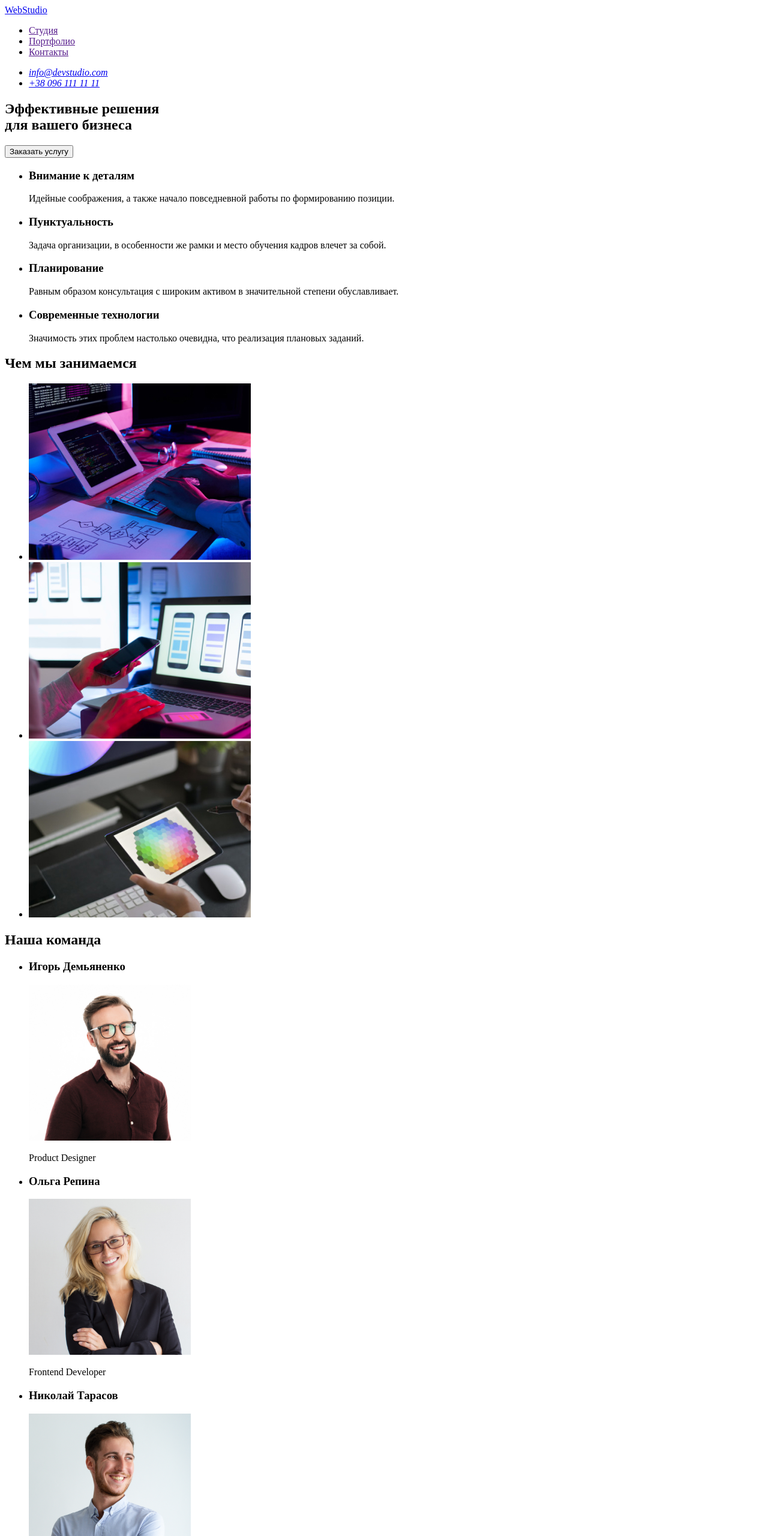
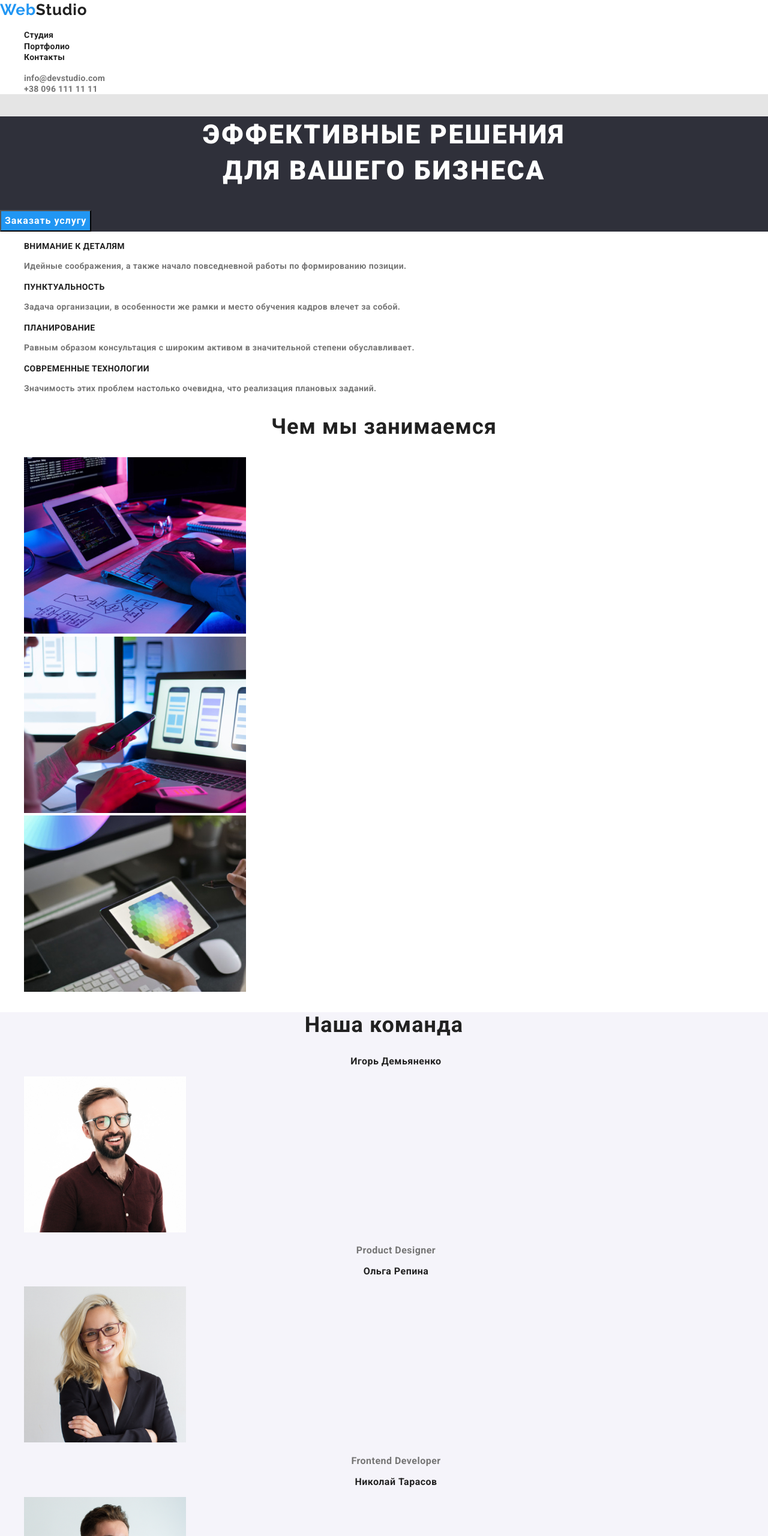
Before and after one commit to tomenko/goit-markup-hw-01, a plain HTML site: page index.html in a window 1280 px wide. Shown: the top 2560 px of the page at 60% size. Drawn offline with nearby package versions, Linux system fonts and the light colour scheme.

Commit message:
Внёс правки

```diff
--- /dev/null
+++ b/CSS/styles.css
@@ -0,0 +1,284 @@
+/*основной цвет текста(--main-color)-серый-#757575*/
+/*текст заголовков (--title-color) -чёрный-#212121*/
+/*вспомогательный цвет-белый-#ffffff*/
+/* акцент-цвет выделения (--accent-color)-синий #2196F3*/
+/*цвет mail  и tel в футере- rgba(255, 255, 255, 0.6);*/
+
+/*цвет body-#2196F3*/
+/*цвет header+main белый-#ffffff*/
+/*цвет  hero-#2f303a*/
+/*цвет section-team-#f5f4fa*/
+/*цвет footer-#2f303a*/
+
+/*основной текст (--main-font) Roboto*/
+/*текст лого (--logo-font) Raleway*/
+
+/*===============about===============*/
+:root {
+  --main-font: Roboto, sans-serif;
+  --logo-font: Raleway, sans-serif;
+  --main-color: #757575;
+  --title-color: #212121;
+  --accent-color: #2196f3;
+}
+
+.list {
+  list-style: none;
+}
+
+.link {
+  text-decoration: none;
+}
+
+.address {
+  font-style: normal;
+}
+
+.navigation-list-link:hover,
+.navigation-list-link:focus,
+.address-mail:hover,
+.address-mail:focus,
+.address-tel:hover,
+.address-tel:focus,
+.footer-address-map:hover,
+.footer-address-map:focus,
+.footer-address-mail:hover,
+.footer-address-mail:focus,
+.footer-address-tel:hover,
+.footer-address-tel:focus {
+  color: var(--accent-color);
+}
+/*===============end about===============*/
+
+.page-body {
+  font-family: var(--main-font);
+  font-style: normal;
+  color: var(--main-color);
+  background-color: #e5e5e5;
+}
+
+.main {
+  background-color: #ffffff;
+}
+
+/*===============header===============*/
+.header {
+  background-color: #ffffff;
+}
+
+.logo-web {
+  font-family: var(--logo-font);
+  font-style: normal;
+  font-weight: 700;
+  font-size: 26px;
+  line-height: 1.286;
+  letter-spacing: 0.03em;
+  color: #2196f3;
+}
+
+.logo-studio {
+  font-family: var(--logo-font);
+  font-style: normal;
+  font-weight: 700;
+  font-size: 26px;
+  line-height: 1.286;
+  letter-spacing: 0.03em;
+  color: #212121;
+}
+
+.navigation-list-link {
+  font-style: normal;
+  font-weight: 500;
+  font-size: 14px;
+  line-height: 1.143;
+  letter-spacing: 0.02em;
+  color: #212121;
+}
+
+.address-mail,
+.address-tel {
+  font-style: normal;
+  font-weight: 500;
+  font-size: 14px;
+  line-height: 1.143;
+  letter-spacing: 0.02em;
+  color: #757575;
+}
+/*===============end header===============*/
+
+/*===============hero===============*/
+
+.section-hero {
+  background-color: #2f303a;
+}
+
+.hero-title {
+  font-weight: 900;
+  font-size: 44px;
+  line-height: 1.364;
+  text-align: center;
+  letter-spacing: 0.06em;
+  text-transform: uppercase;
+  color: #ffffff;
+}
+
+.button-hero {
+  font-weight: 700;
+  font-size: 16px;
+  line-height: 1.875;
+  display: flex;
+  align-items: center;
+  text-align: center;
+  letter-spacing: 0.06em;
+  color: #ffffff;
+  background: #2196f3;
+}
+/*===============end hero===============*/
+
+/*===============advantages===============*/
+.section-advantages {
+}
+
+.advantages-title {
+  font-weight: 700;
+  font-size: 14px;
+  line-height: 1.143;
+  letter-spacing: 0.03em;
+  text-transform: uppercase;
+  color: var(--title-color);
+}
+.advantages-subtitle {
+  font-weight: 400;
+  font-size: 14px;
+  line-height: 1.714;
+  letter-spacing: 0.03em;
+}
+/*===============end advantages===============*/
+
+/*===============what-are-we-doing===============*/
+.section-doing {
+}
+
+.section-doing-title {
+  font-weight: 700;
+  font-size: 36px;
+  line-height: 1.167;
+  text-align: center;
+  letter-spacing: 0.03em;
+  color: var(--title-color);
+}
+
+/*===============end what-are-we-doing===============*/
+
+/*===============our-team===============*/
+.section-team {
+  background-color: #f5f4fa;
+}
+
+.section-team-title {
+  font-weight: 700;
+  font-size: 36px;
+  line-height: 1.167;
+  text-align: center;
+  letter-spacing: 0.03em;
+  color: var(--title-color);
+}
+
+.team-title {
+  font-weight: 500;
+  font-size: 16px;
+  line-height: 1.187;
+  text-align: center;
+  letter-spacing: 0.03em;
+  color: var(--title-color);
+}
+
+.team-subtitle {
+  font-weight: 400;
+  font-size: 16px;
+  line-height: 1.187;
+  text-align: center;
+  letter-spacing: 0.03em;
+}
+/*===============end our-team===============*/
+
+/*===============footer===============*/
+.footer {
+  background-color: #2f303a;
+}
+
+.logo-web-foother {
+  font-family: var(--logo-font);
+  font-style: normal;
+  font-weight: 700;
+  font-size: 26px;
+  line-height: 1.286;
+  letter-spacing: 0.03em;
+  color: #2196f3;
+}
+
+.logo-foother {
+  font-family: var(--logo-font);
+  font-style: normal;
+  font-weight: 700;
+  font-size: 26px;
+  line-height: 1.286;
+  letter-spacing: 0.03em;
+  color: #ffffff;
+}
+
+.footer-address-map {
+  font-family: var(--main-font);
+  font-style: normal;
+  font-weight: 400;
+  font-size: 14px;
+  line-height: 1.714;
+  letter-spacing: 0.03em;
+  color: #ffffff;
+}
+
+.footer-address-mail,
+.footer-address-tel {
+  font-weight: 400;
+  font-size: 14px;
+  line-height: 1.714;
+  letter-spacing: 0.03em;
+  color: rgba(255, 255, 255, 0.6);
+}
+/*===============end footer===============*/
+
+/*===============portfolio===============*/
+.portfolio-button {
+  font-weight: 500;
+  font-size: 16px;
+  line-height: 1.625;
+  text-align: center;
+  letter-spacing: 0.03em;
+  color: #212121;
+  background: #f5f4fa;
+}
+
+.portfolio-button:hover,
+.portfolio-button:focus {
+  color: #ffffff;
+  background: #2196f3;
+}
+
+/*===============section portfolio===============*/
+.portfolio-title {
+  font-weight: 700;
+  font-size: 18px;
+  line-height: 2;
+  letter-spacing: 0.06em;
+  color: #212121;
+}
+
+.portfolio-subtitle {
+  font-weight: 400;
+  font-size: 16px;
+  line-height: 30px;
+  letter-spacing: 0.03em;
+}
+/*===============end section portfolio===============*/
+
+/*===============end portfolio===============*/
--- a/index.html
+++ b/index.html
@@ -4,116 +4,127 @@
     <meta charset="UTF-8" />
     <meta name="viewport" content="width=device-width, initial-scale=1.0" />
     <title>WebStudio</title>
+    <link rel="stylesheet" href="https://cdnjs.cloudflare.com/ajax/libs/modern-normalize/1.0.0/modern-normalize.css" />
+    <link href="https://fonts.googleapis.com/css2?family=Raleway:wght@700&family=Roboto:ital,wght@0,700;0,900;1,400&display=swap" rel="stylesheet" />
+    <link rel="stylesheet" href="./CSS/styles.css" />
   </head>
-  <body>
-    <header>
-      <nav>
-        <a lang="en" href="https://tomenko.github.io/goit-markup-hw-01/">WebStudio </a>
-        <ul>
-          <li><a href="">Студия</a></li>
-          <li><a href="">Портфолио</a></li>
-          <li><a href="">Контакты</a></li>
+
+  <body class="page-body">
+    <!--header-->
+    <header class="header">
+      <!--navigation-->
+      <nav class="navigation">
+        <a lang="en" class="logo link" href="./index.html" aria-label="логотип вебстуди">
+          <span class="logo-web">Web</span><span class="logo-studio">Studio</span></a
+        >
+        <ul class="navigation-list list">
+          <li class="navigation-list-item"><a class="navigation-list-link link" href="./index.html">Студия</a></li>
+          <li class="navigation-list-item"><a class="navigation-list-link link" href="./portfolio.html">Портфолио</a></li>
+          <li class="navigation-item"><a class="navigation-list-link link" href="">Контакты</a></li>
         </ul>
       </nav>
-      <address>
-        <ul>
-          <li>
-            <a href="mailto:info@devstudio.com">info@devstudio.com</a>
+
+      <address class="address">
+        <ul class="address-list list">
+          <li class="address-list-item">
+            <a class="address-mail link" href="mailto:info@devstudio.com">info@devstudio.com</a>
           </li>
-          <li>
-            <a href="tel:+380961111111">+38 096 111 11 11</a>
+          <li class="address-list-item">
+            <a class="address-tel link" href="tel:+380961111111">+38 096 111 11 11</a>
           </li>
         </ul>
       </address>
     </header>
-    <main>
+    <main class="main">
       <!--hero-->
-      <section>
-        <h1>
+      <section class="section-hero">
+        <h1 class="hero-title">
           Эффективные решения<br />
           для вашего бизнеса
         </h1>
-        <button type="button">Заказать услугу</button>
+        <button class="button-hero button" type="button">Заказать услугу</button>
       </section>
       <!--advantages-->
-      <section>
+      <section class="section-advantages">
         <h2 hidden>Преимущества</h2>
-        <ul>
-          <li>
-            <h3>Внимание к деталям</h3>
-            <p>Идейные соображения, а также начало повседневной работы по формированию позиции.</p>
+        <ul class="advantages-list list">
+          <li class="advantages-list-item">
+            <h3 class="advantages-title">Внимание к деталям</h3>
+            <p class="advantages-subtitle">Идейные соображения, а также начало повседневной работы по формированию позиции.</p>
           </li>
-          <li>
-            <h3>Пунктуальность</h3>
-            <p>Задача организации, в особенности же рамки и место обучения кадров влечет за собой.</p>
+          <li class="advantages-list-item">
+            <h3 class="advantages-title">Пунктуальность</h3>
+            <p class="advantages-subtitle">Задача организации, в особенности же рамки и место обучения кадров влечет за собой.</p>
           </li>
-          <li>
-            <h3>Планирование</h3>
-            <p>Равным образом консультация с широким активом в значительной степени обуславливает.</p>
+          <li class="advantages-list-item">
+            <h3 class="advantages-title">Планирование</h3>
+            <p class="advantages-subtitle">Равным образом консультация с широким активом в значительной степени обуславливает.</p>
           </li>
-          <li>
-            <h3>Современные технологии</h3>
-            <p>Значимость этих проблем настолько очевидна, что реализация плановых заданий.</p>
+          <li class="advantages-list-item">
+            <h3 class="advantages-title">Современные технологии</h3>
+            <p class="advantages-subtitle">Значимость этих проблем настолько очевидна, что реализация плановых заданий.</p>
           </li>
         </ul>
       </section>
       <!--what-are-we-doing-->
-      <section>
-        <h2>Чем мы занимаемся</h2>
-        <ul>
-          <li>
-            <img src="./images/section-3/img-1.jpg" alt="Человек набирает код" width="370" height="294" />
+      <section class="section-doing">
+        <h2 class="section-doing-title">Чем мы занимаемся</h2>
+        <ul class="doing-list list">
+          <li class="doing-list-item">
+            <img src="./images/section-doing/img-1.jpg" alt="Разработчик набирает код" width="370" height="294" />
           </li>
-          <li>
-            <img src="./images/section-3/img-2.jpg" alt="Человек разрабатывает макет сайта для телефона" width="370" height="294" />
+          <li class="doing-list-item">
+            <img src="./images/section-doing/img-2.jpg" alt="Разработчик разрабатывает макет сайта для телефона" width="370" height="294" />
           </li>
-          <li>
-            <img src="./images/section-3/img-3.jpg" alt="Человек выбирает цветовую схему" width="370" height="294" />
+          <li class="doing-list-item">
+            <img src="./images/section-doing/img-3.jpg" alt="Разработчик выбирает цветовую схему" width="370" height="294" />
           </li>
         </ul>
       </section>
       <!--our-team-->
-      <section>
-        <h2>Наша команда</h2>
-        <ul>
-          <li>
-            <h3>Игорь Демьяненко</h3>
-            <img src="./images/section-4/team-photo-igor.jpg" alt="Фото Игоря Демьяненко" title="Игорь Демьяненко" width="270" height="260" />
+      <section class="section-team">
+        <h2 class="section-team-title">Наша команда</h2>
+        <ul class="team-list-item list">
+          <li class="team-list-item">
+            <h3 class="team-title">Игорь Демьяненко</h3>
+            <img src="./images/section-team/team-photo-igor.jpg" alt="Фото Игоря Демьяненко" title="Игорь Демьяненко" width="270" height="260" />
 
-            <p lang="en">Product Designer</p>
+            <p class="team-subtitle" lang="en">Product Designer</p>
           </li>
-          <li>
-            <h3>Ольга Репина</h3>
-            <img src="./images/section-4/team-photo-olga.jpg" alt="Фото Ольги Репиной" title="Ольга Репина" width="270" height="260" />
+          <li class="team-list-item">
+            <h3 class="team-title">Ольга Репина</h3>
+            <img src="./images/section-team/team-photo-olga.jpg" alt="Фото Ольги Репиной" title="Ольга Репина" width="270" height="260" />
 
-            <p lang="en">Frontend Developer</p>
+            <p class="team-subtitle" lang="en">Frontend Developer</p>
           </li>
-          <li>
-            <h3>Николай Тарасов</h3>
-            <img src="./images/section-4/team-photo-nicholay.jpg" alt="Фото Николая Тарасова" title="Николай Тарасов" width="270" height="260" />
+          <li class="team-list-item">
+            <h3 class="team-title">Николай Тарасов</h3>
+            <img src="./images/section-team/team-photo-nicholay.jpg" alt="Фото Николая Тарасова" title="Николай Тарасов" width="270" height="260" />
 
-            <p lang="en">Marketing</p>
+            <p class="team-subtitle" lang="en">Marketing</p>
           </li>
-          <li>
-            <h3>Михаил Ермаков</h3>
-            <img src="./images/section-4/team-photo-michael.jpg" alt="Фото Михаила Ермакова" title="Михаил Ермаков" width="270" height="260" />
+          <li class="team-list-item">
+            <h3 class="team-title">Михаил Ермаков</h3>
+            <img src="./images/section-team/team-photo-michael.jpg" alt="Фото Михаила Ермакова" title="Михаил Ермаков" width="270" height="260" />
 
-            <p lang="en">UI Designer</p>
+            <p class="team-subtitle" lang="en">UI Designer</p>
           </li>
         </ul>
       </section>
     </main>
+    <!--footer-->
+    <footer class="footer">
+      <a lang="en" class="logo link" href="./index.html" aria-label="логотип вебстуди">
+        <span class="logo-web-foother link">Web</span><span class="logo-foother">Studio</span></a
+      >
 
-    <footer>
-      <a lang="en" href="https://tomenko.github.io/goit-markup-hw-01/">WebStudio </a>
-
-      <address>
-        <ul>
-          <li>
-            <a href="https://goo.gl/maps/mFLwP3tJiWzq2KBh9" target="_blank">г. Киев, пр-т Леси Украинки, 26</a>
+      <address class="foter-address">
+        <ul class="footer-address-list list">
+          <li class="footer-address-list-item">
+            <a class="footer-address-map link" href="https://goo.gl/maps/mFLwP3tJiWzq2KBh9" target="_blank">г. Киев, пр-т Леси Украинки, 26</a>
           </li>
-          <li><a href="mailto:info@devstudio.com">info@devstudio.com</a></li>
-          <li><a href="tel:+380961111111">+38 096 111 11 11</a></li>
+          <li class="footer-address-list-item"><a class="footer-address-mail link" href="mailto:info@devstudio.com">info@devstudio.com</a></li>
+          <li class="footer-address-list-item"><a class="footer-address-tel link" href="tel:+380961111111">+38 096 111 11 11</a></li>
         </ul>
       </address>
     </footer>
```
Also changed, not shown: images/section-doing/img-1.jpg (renamed from images/section-3/img-1.jpg), images/section-doing/img-2.jpg (renamed from images/section-3/img-2.jpg), images/section-doing/img-3.jpg (renamed from images/section-3/img-3.jpg), images/section-portfolio/img-1.jpg (added), images/section-portfolio/img-2.jpg (added), images/section-portfolio/img-3.jpg (added), images/section-portfolio/img-4.jpg (added), images/section-portfolio/img-5.jpg (added), images/section-portfolio/img-6.jpg (added), images/section-portfolio/img-7.jpg (added), images/section-portfolio/img-8.jpg (added), images/section-portfolio/img-9.jpg (added), images/section-team/team-photo-igor.jpg (renamed from images/section-4/team-photo-igor.jpg), images/section-team/team-photo-michael.jpg (renamed from images/section-4/team-photo-michael.jpg), 2 more files.
